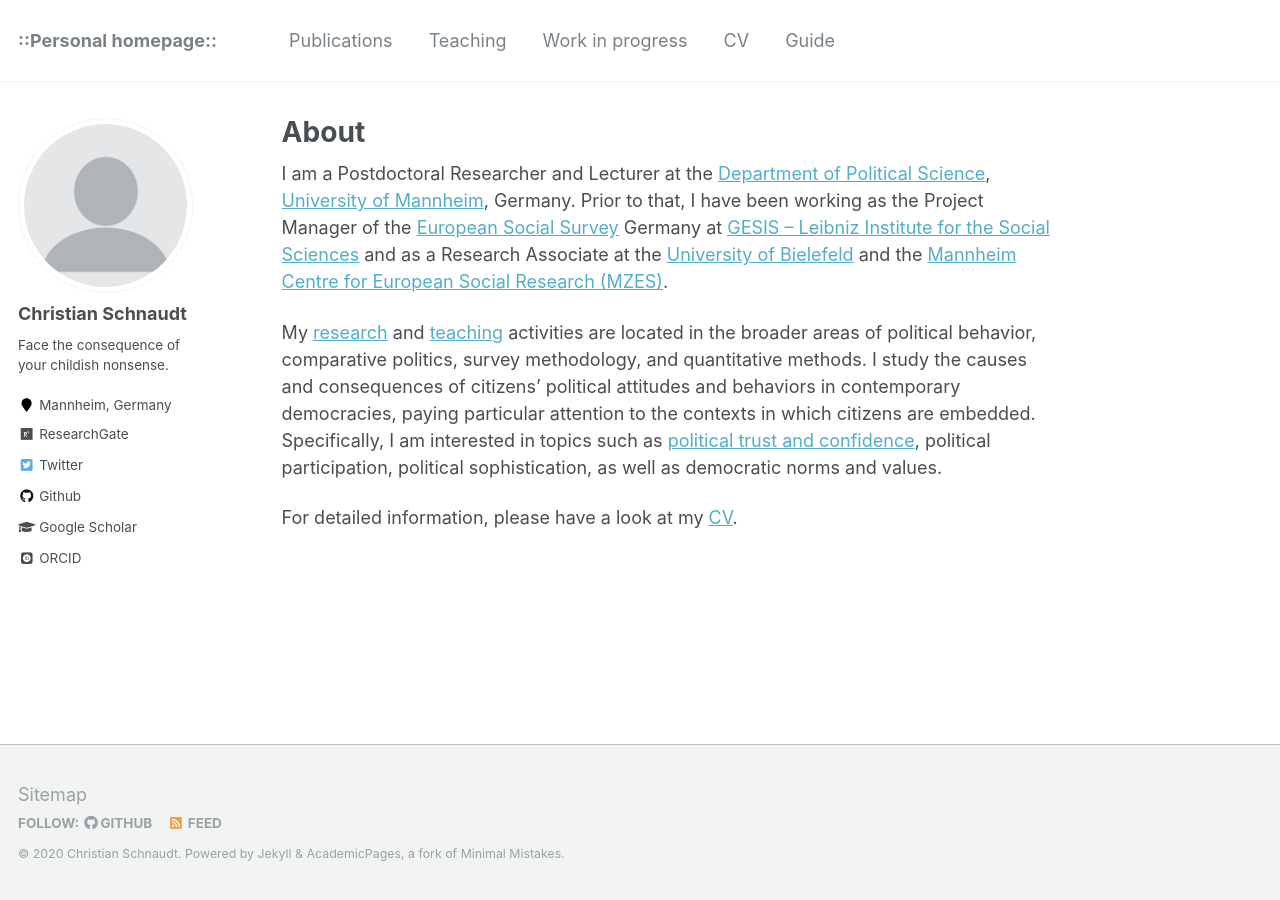
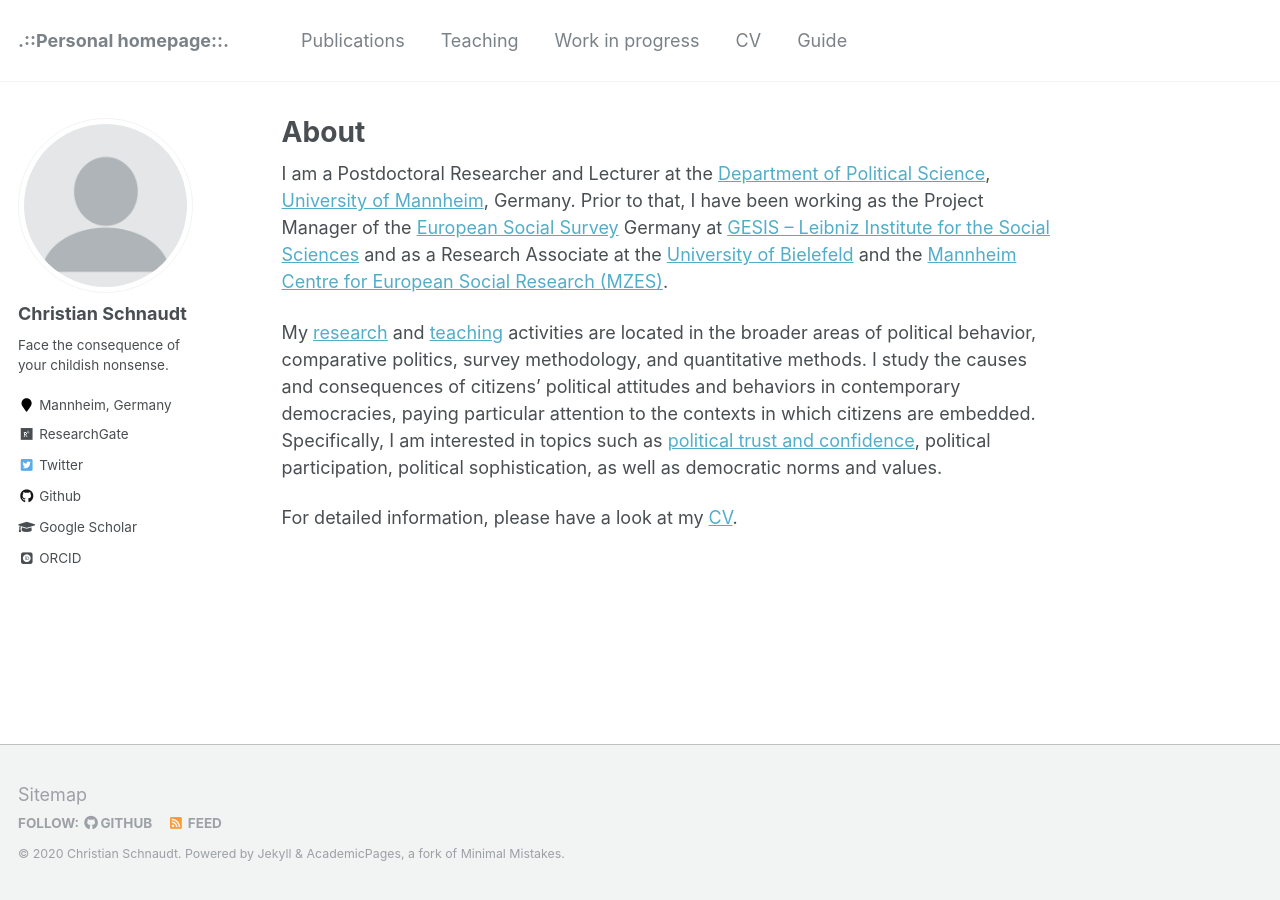
Before and after one commit to cschnaudt/cschnaudt.github.io, a Jekyll site: the page built from _pages/about.md, in a window 1280 px wide. Built offline with Jekyll 4.4.1, drawn with Linux system fonts in a browser that asks for light colours; some web fonts are replaced.

```diff
--- a/_config.yml
+++ b/_config.yml
@@ -7,7 +7,7 @@
 
 # Site Settings
 locale                   : "en-US"
-title                    : "::Personal homepage::"
+title                    : ".::Personal homepage::."
 title_separator          : "-"
 name                     : &name "Christian Schnaudt"
 description              : &description "personal description"
```
